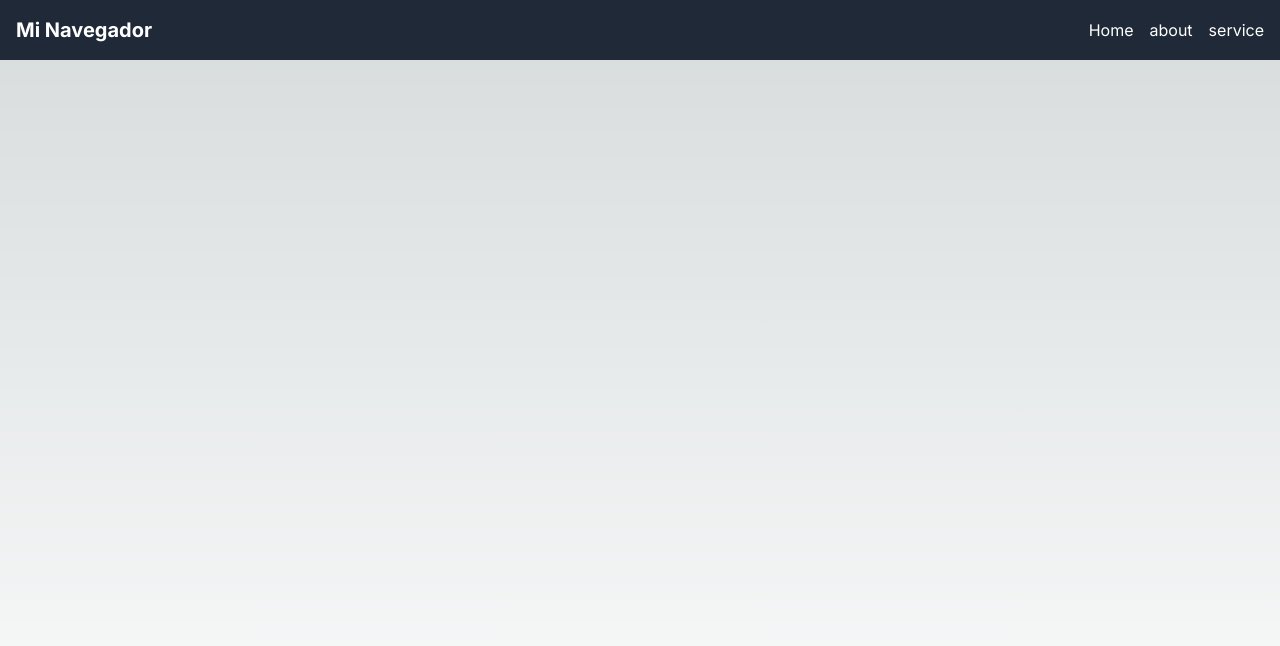
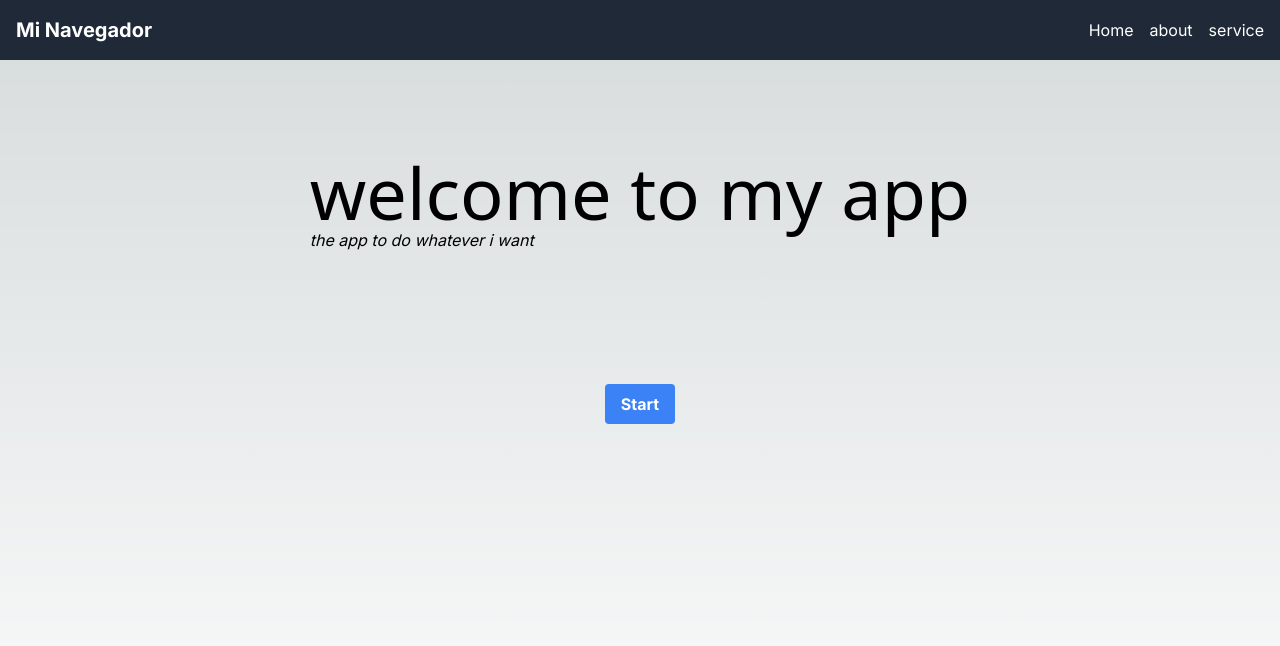
Before and after one commit to A1Daniel1/next, a Next.js app: page / in a window 1280 px wide. Shown: the top 646 px of the page. Built offline with nearby package versions, Linux system fonts and the light colour scheme.

Commit message:
add a start button

```diff
--- a/app/globals.css
+++ b/app/globals.css
@@ -25,3 +25,7 @@ body {
     )
     rgb(var(--background-start-rgb));
 }
+
+.title {
+  padding-bottom: 20%;
+}
--- a/app/page.js
+++ b/app/page.js
@@ -1,7 +1,17 @@
 export default function Home() {
   return (
     <main className="flex min-h-screen flex-col items-center justify-between p-24">
+      <div className="flex flex-col items-center">
+        <div class="title">
+          <h1 class="font-sans text-7xl">welcome to my app</h1>
+          <p className="italic">the app to do whatever i want</p>
+        </div>
 
+        <button class="bg-blue-500 hover:bg-blue-600 text-white font-bold py-2 px-4 rounded">
+          Start
+        </button>
+
+      </div>
     </main>
   )
 }
```
